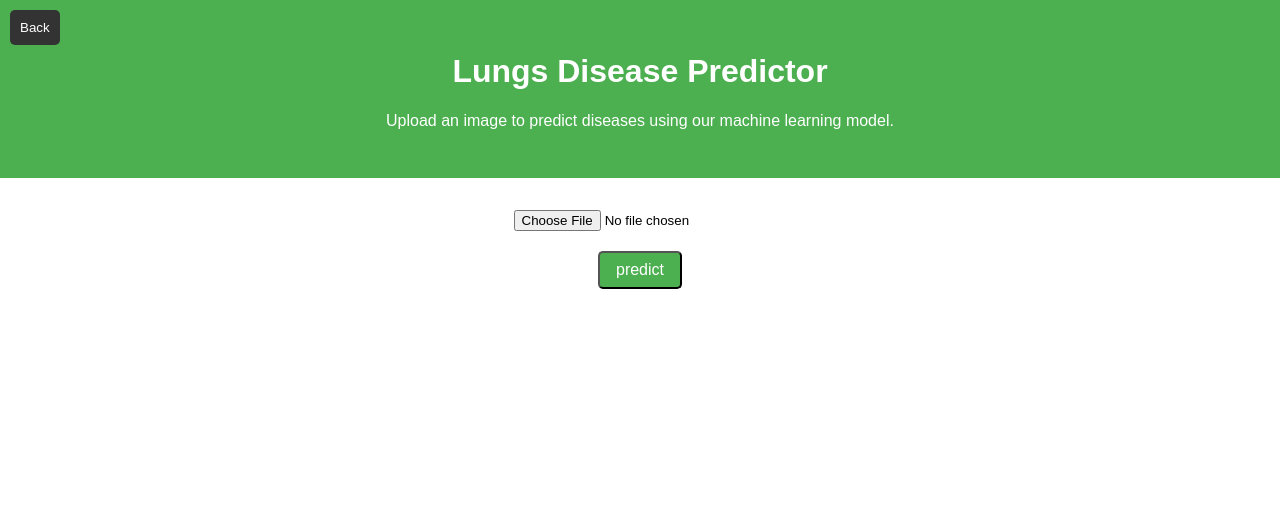
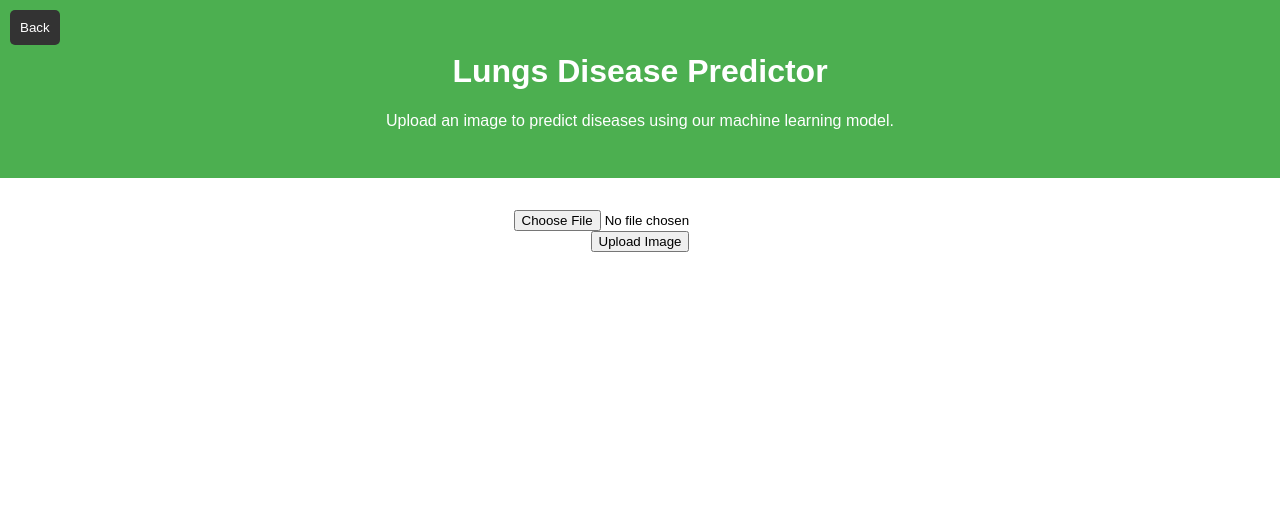
Before and after one commit to mohd-tahzeeb-khan/Mediscan-An-multiDisease-Prognosis-and-Daigonis-System-, a Flask app: page /about in a window 1280 px wide. Shown: the top 518 px of the page. Run offline with Flask 3, Linux system fonts and the light colour scheme.

Commit message:
templates

```diff
--- a/templates/upload.html
+++ b/templates/upload.html
@@ -15,9 +15,9 @@
         <p>Upload an image to predict diseases using our machine learning model.</p>
     </header>
     <main>
-        <form id="uploadForm" enctype="multipart/form-data">
-            <input type="file" id="upload-input" accept="image/*" onchange="previewImage(event)" />
-            <button type="button" class="btn" onclick="uploadImage()">predict</button>
+        <form id="uploadForm" enctype="multipart/form-data" action="/predict-brain" method="post">
+            <input type="file" name="image" accept="image/*" onchange="previewImage(event)" />
+            <input type="submit" value="Upload Image">
         </form>
         <div id="result"></div>
         <img id="preview-image" alt="Preview" src="#" style="width: 300px; height: auto;"/>
```
